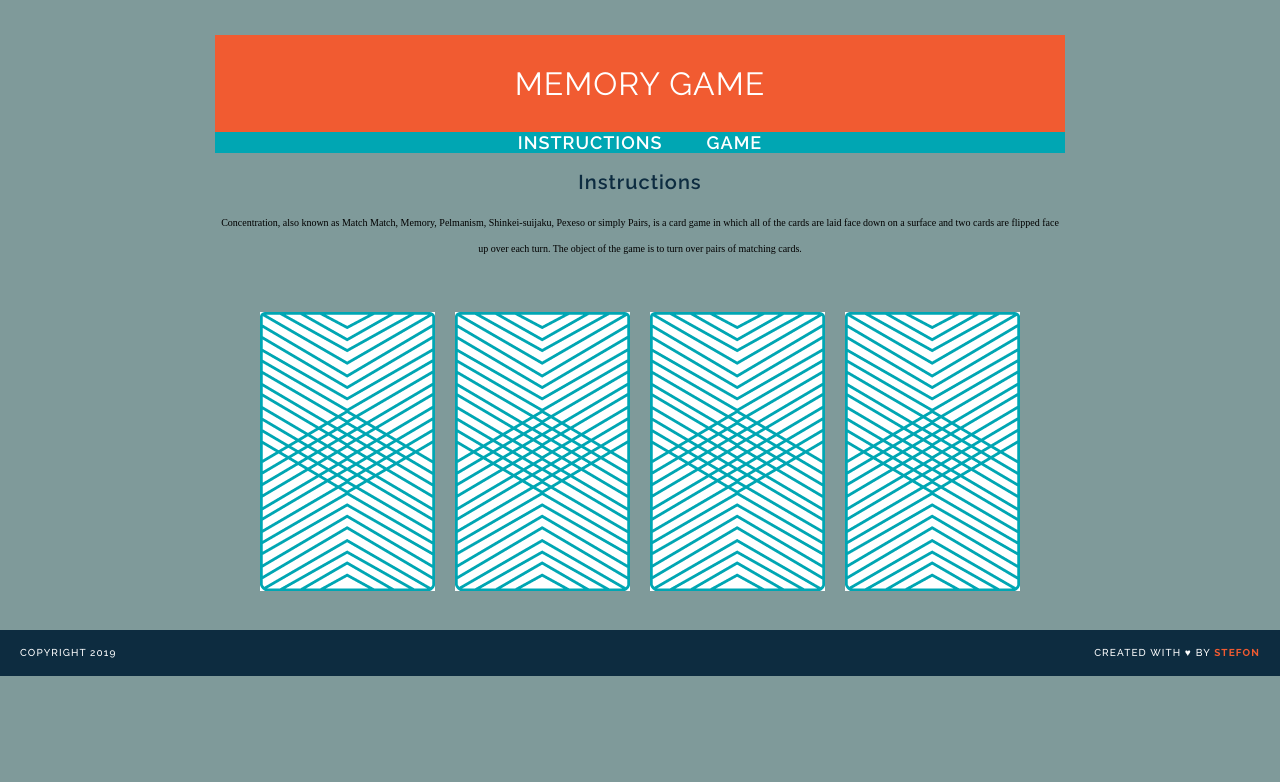
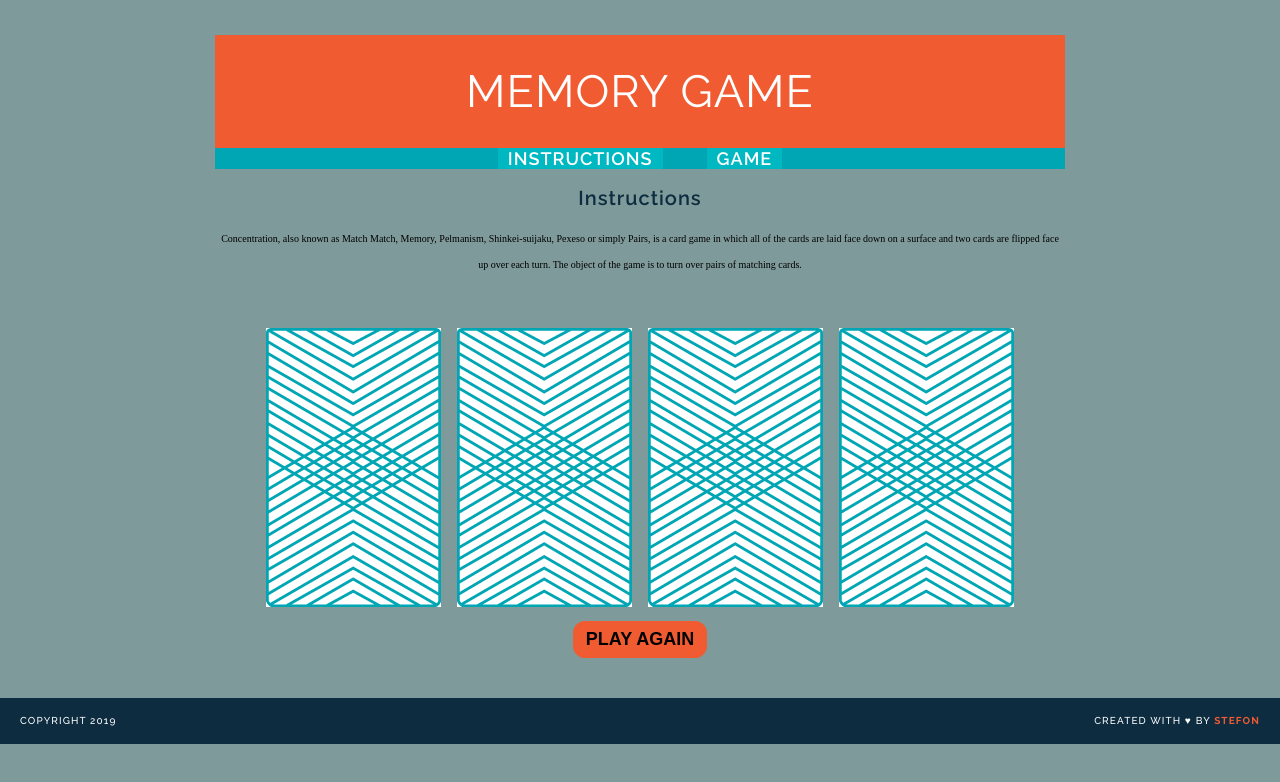
Before and after one commit to StefonSimmons/sei-fundamentals-memorygame, a plain HTML site: page memory_game/index.html in a window 1280 px wide. Drawn offline with Linux system fonts and the light colour scheme; a web font is replaced by a local one.

Commit message:
created game logic

```diff
--- a/memory_game/css/main.css
+++ b/memory_game/css/main.css
@@ -16,7 +16,7 @@ h1 {
 	font-family: "Raleway", sans-serif;
 	font-weight: 400;
 	letter-spacing: 1px;
-	font-weight: 400
+	font-weight: 400;
 	font-size: 45px;
 	text-transform: uppercase;
 	margin: 0;
@@ -24,7 +24,7 @@ h1 {
 nav{
 	background-color: #00A6B3;
 }
-a{
+.link{
 	font-family: "Raleway",sans-serif;
 	color: #FFFFFF;
 	letter-spacing: 1px;
@@ -33,6 +33,8 @@ a{
 	text-decoration: none;
 	text-transform: uppercase;
 	margin: 0 20px;
+	padding: 0 10px;
+	background-color: rgba(0,255,255,.2);
 }
 h2, h3{
 	font-family: "Raleway",sans-serif;
@@ -49,6 +51,15 @@ p {
 }
 img{
 	margin:40px 8px 0 8px;
+}
+button{
+	font-size: 18px;
+	padding: 5px 10px;
+	margin: 10px 0 5px 0;
+	background-color: #F15B31;
+	border: #F15B31 solid;
+	border-radius: 12px;
+	font-weight: 750;
 }
 footer{
 	text-transform: uppercase;
@@ -76,6 +87,10 @@ footer{
 	color: #F15B31;
 	font-weight: 700;
 }
-a:hover{
+.link:hover{
 	border-bottom: solid white 2px;
 }
+button:hover{
+	background-color: rgba(252, 127, 127, 0.863);
+	border: rgba(255, 127, 127, 0.9) solid;
+}
--- a/memory_game/index.html
+++ b/memory_game/index.html
@@ -11,18 +11,17 @@
 			<h1>Memory Game</h1>
 		</header>
 		<nav>
-		<a href="#">Instructions</a>
-		<a href="#">Game</a>
+		<a class = "link" href="#howto">Instructions</a>
+		<a class = "link">Game</a>
 		</nav>
-		<h2>Instructions</h2>
+		<h2><a name = "howto">Instructions</a></h2>
 		<p>Concentration, also known as Match Match, Memory, Pelmanism, Shinkei-suijaku, Pexeso or simply Pairs, is a card game in which all of the cards are laid face down on a surface and two cards are flipped face up over each turn. The object of the game is to turn over pairs of matching cards.</p>
-		<div>
-			<img src="images/back.png" alt="Queen of Diamonds">
-			<img src="images/back.png" alt=" Queen of Hearts">
-			<img src="images/back.png" alt="King of Diamonds">
-			<img src="images/back.png" alt=" King of Hearts">
+
+		<div id="game-board" class="board-clearfix">
 		</div>
+		<button type = "reset" onclick = "resetBoard()">PLAY AGAIN</button>
 	</main>
+
 	<footer class="clearfix">
 		<p class="copyright">
 			Copyright 2019
--- a/memory_game/js/main.js
+++ b/memory_game/js/main.js
@@ -21,27 +21,57 @@ var cards = [
     }
 ];
 var cardsInPlay = [];
+var scoreBoard = [];
 
 function checkforMatch(){
     if(cardsInPlay[0] === cardsInPlay[1]){
-        console.log("You found a match!");
+        scoreBoard.push([cardsInPlay[0], cardsInPlay[1]]);
+        alert("You found a match! You've scored " + scoreBoard.length + " point!");
     }
     else{
-        console.log("Sorry, try again");
-    }
-}
+        alert("Sorry, try again");
+    };
+};
 
-function flipCard(cardId){
-    console.log("User flipped " + cards[cardId].name);
+function flipCard(){
+    cardId = this.getAttribute("id");
+  /*console.log("User flipped " + cards[cardId].name);
     console.log(cards[cardId].cardImage);
-    console.log(cards[cardId].suit);
-
+    console.log(cards[cardId].suit);*/
+    this.setAttribute("src", cards[cardId].cardImage);
     cardsInPlay.push(cards[cardId].name);
     if(cardsInPlay.length === 2){
         checkforMatch();
+    };
+};
+
+function createBoard(){
+    for (i=0; i<cards.length; i++) {
+        var cardElement = document.createElement("img");
+        cardElement.setAttribute("src", "images/back.png");
+        cardElement.setAttribute("id", i)
+        cardElement.addEventListener("click", flipCard);
+        document.getElementById("game-board").appendChild(cardElement);
+
+    };
+};
+
+function resetBoard(){
+    var board = document.getElementsByClassName("board-clearfix")[0];
+
+    while(board.hasChildNodes()){
+        board.removeChild(board.firstChild);
     }
+    while(cardsInPlay.length > 0){
+        cardsInPlay.pop();
+    }
+
+    createBoard();
 }
 
-flipCard(0);
-flipCard(1);
+
+createBoard();
+
 console.log(cardsInPlay);
+console.log(scoreBoard);
+console.log(scoreBoard.length);
```
